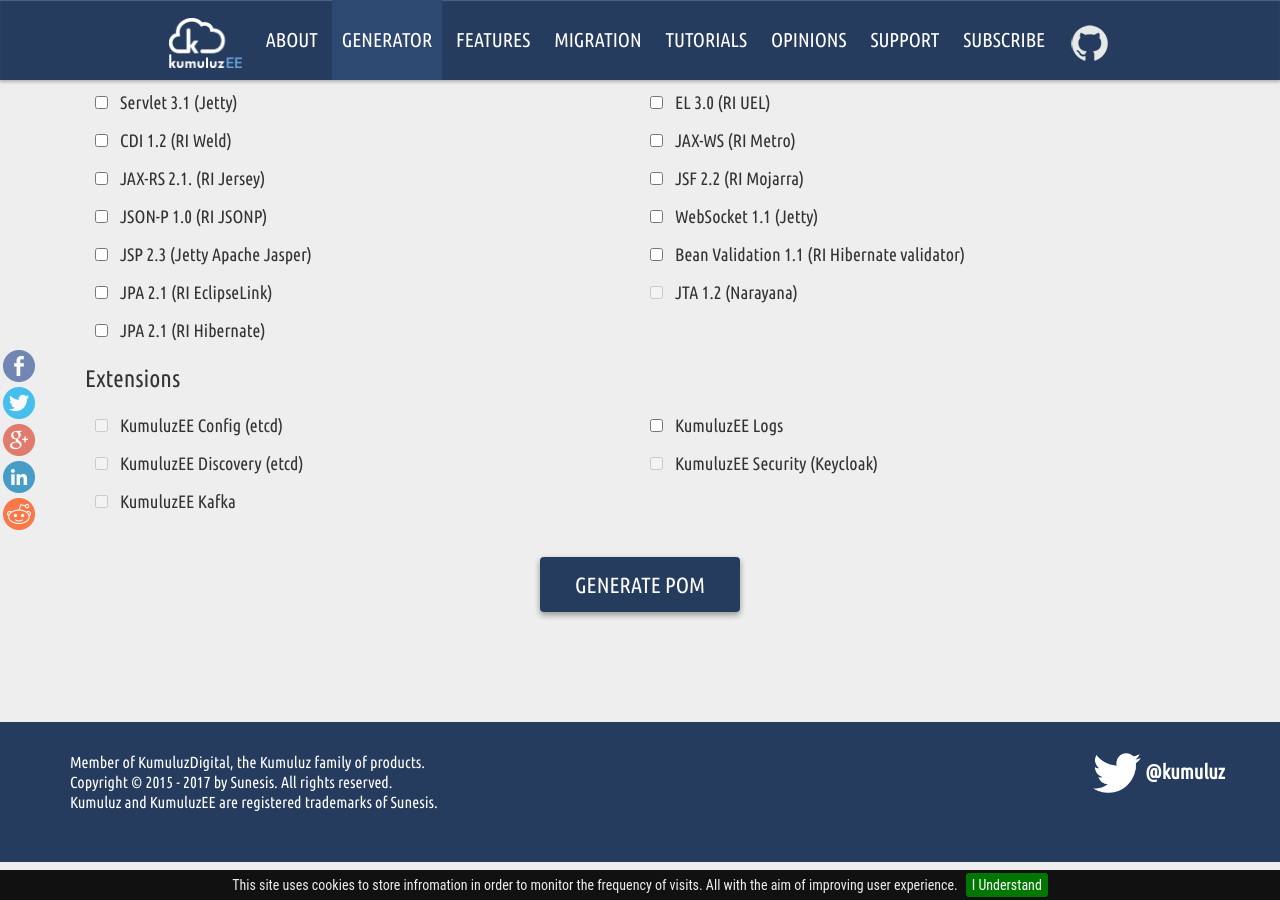
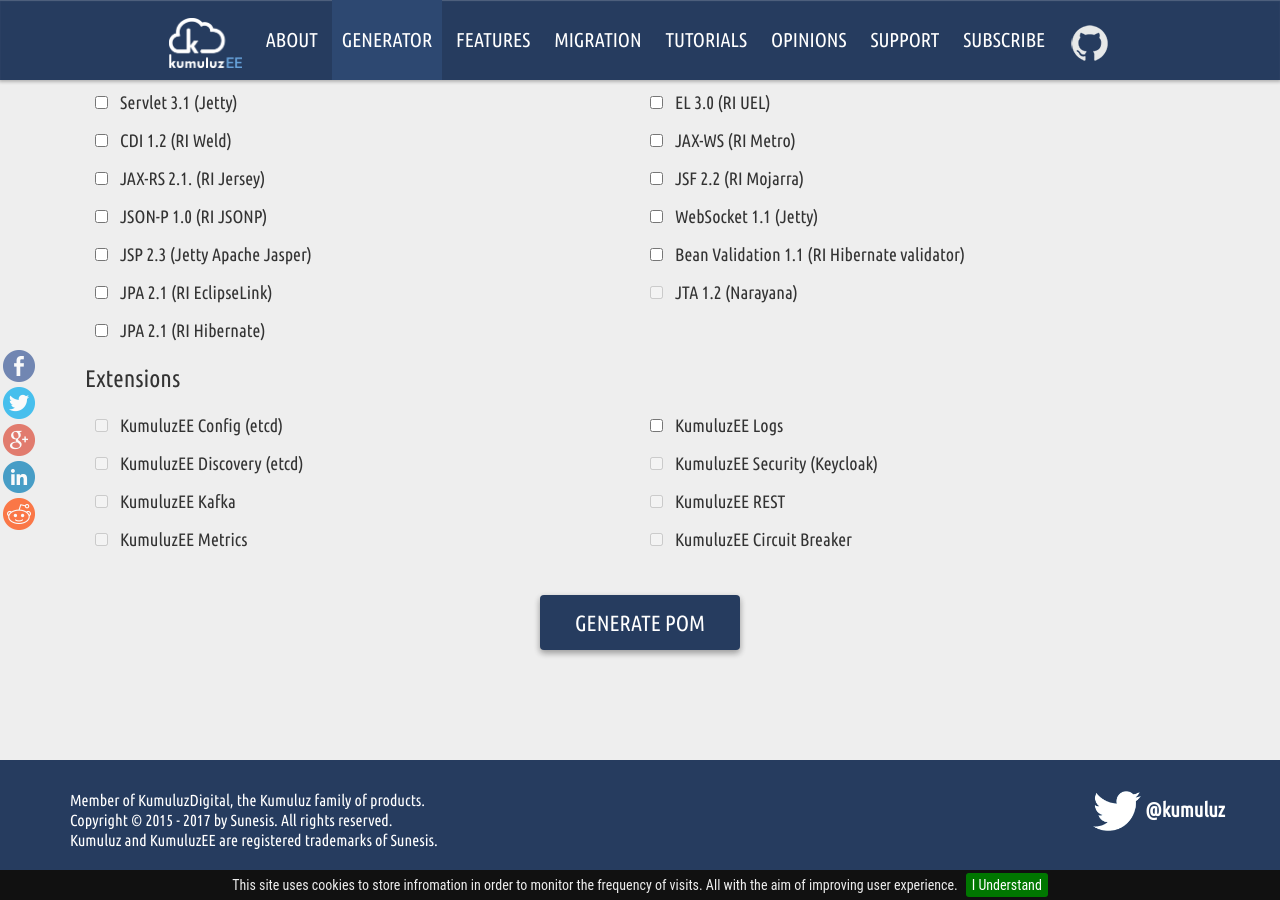
Before and after one commit to kumuluz/ee.kumuluz.com, a Jekyll site: the page built from generator/index.html, in a window 1280 px wide and 900 px high, scrolled down 553 px. Built offline with Jekyll 4.4.1, drawn with Linux system fonts in a browser that asks for light colours; nearby versions of some CDN libraries; comment, search, counter and statistics services are not loaded.

Commit message:
Added extensions to generator (disabled for now)

```diff
--- a/generator/index.html
+++ b/generator/index.html
@@ -166,6 +166,13 @@
 										<input disabled type="checkbox" name="dependencies" value="" />KumuluzEE Kafka
 									</label>
 								</div>
+
+								<div class="checkbox-inline col-xs-12 col-sm-offset-3 col-sm-9">
+									<label>
+										<input class='v2-4-0' type="checkbox" name="dependencies" disabled />KumuluzEE Metrics
+									</label>
+								</div>
+
 							</div>
 
 							<div class="col-sm-6">
@@ -177,6 +184,17 @@
 								<div class="checkbox-inline col-xs-12 col-sm-offset-3 col-sm-9">
 									<label>
 										<input class='security v2-3-0' type="checkbox" name="dependencies" value="com.kumuluz.ee.security:kumuluzee-security-keycloak:${kumuluzee-security.version}" />KumuluzEE Security (Keycloak)
+									</label>
+								</div>
+
+								<div class="checkbox-inline col-xs-12 col-sm-offset-3 col-sm-9">
+									<label>
+										<input class='v2-4-0' type="checkbox" name="dependencies" disabled />KumuluzEE REST
+									</label>
+								</div>
+								<div class="checkbox-inline col-xs-12 col-sm-offset-3 col-sm-9">
+									<label>
+										<input class='v2-4-0' type="checkbox" name="dependencies" disabled="" />KumuluzEE Circuit Breaker
 									</label>
 								</div>
 							</div>
```
